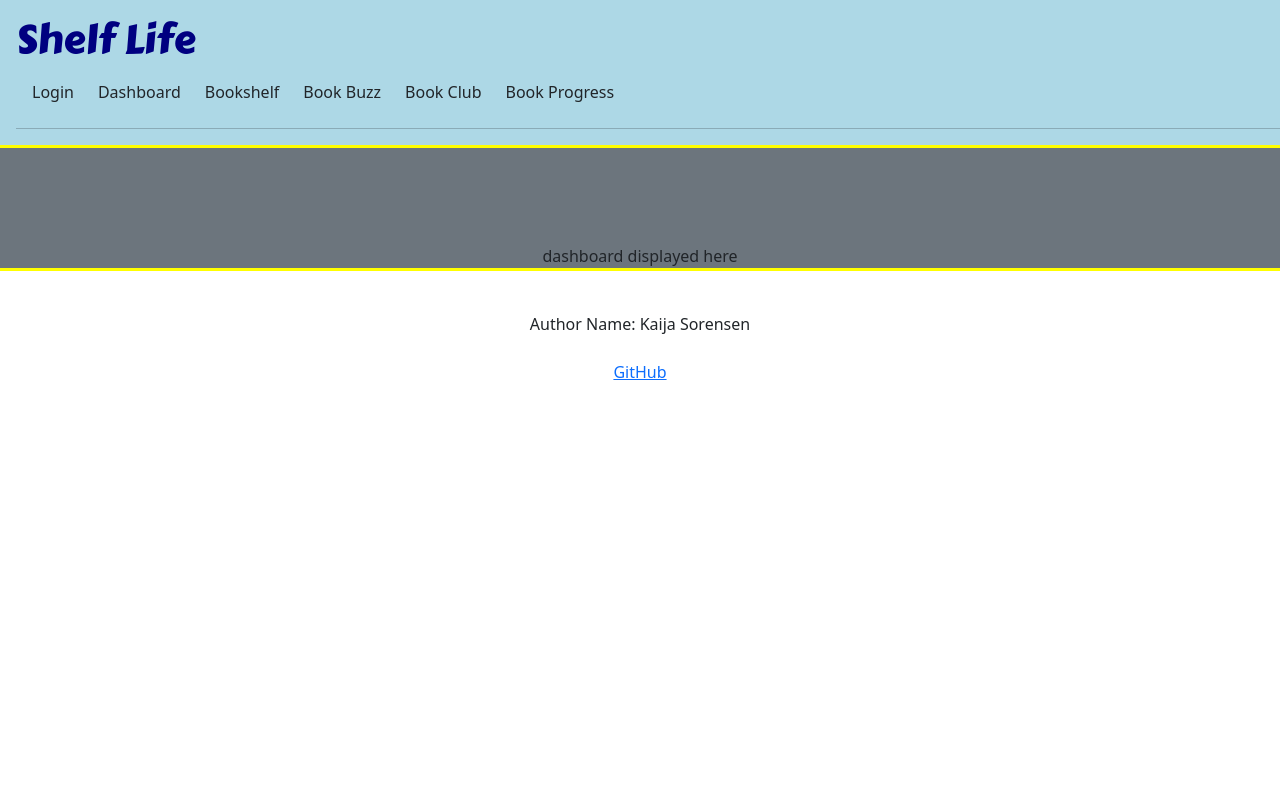
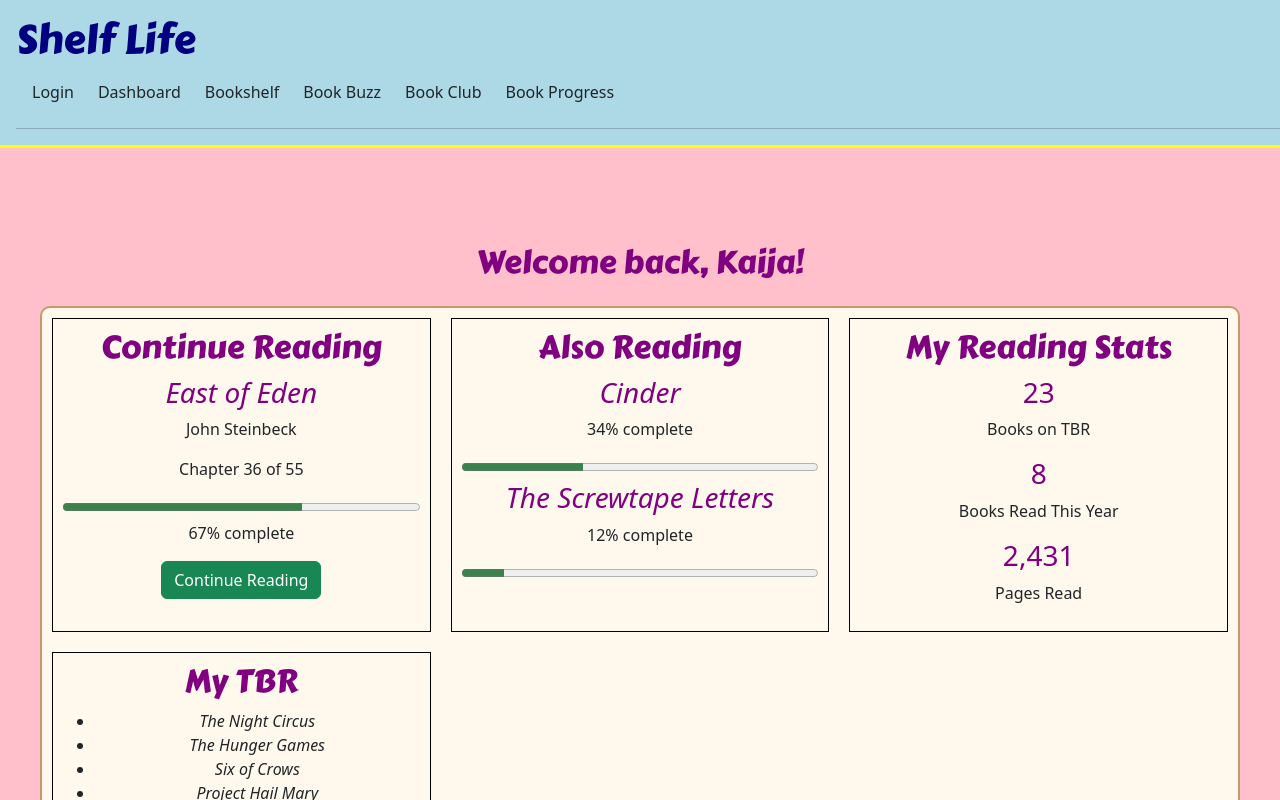
Before and after one commit to kaijakaye/startup, a React (Vite) app in the folder startup-react-p1/: page /dashboard in a window 1280 px wide. Shown: the top 800 px of the page. Built offline with nearby package versions, Linux system fonts and the light colour scheme.

Commit message:
dashboard.jsx

```diff
--- /dev/null
+++ b/startup-react-p1/src/dashboard/dashboard.css
@@ -0,0 +1,17 @@
+.dashboard-grid {
+  display: grid;
+  grid-template-columns: repeat(3, minmax(0,1fr));
+  gap: 1.25rem;
+  width: 100%;
+  max-width: 1200px;
+  background-color: #fff8ed;
+  border: 2px solid #c49a6c;
+  border-radius: 10px;
+  padding: 10px;
+}
+
+.dashboard-grid section {
+  border: 1px solid black;
+  padding: 10px;
+  text-align: center;
+}
--- a/startup-react-p1/src/dashboard/dashboard.jsx
+++ b/startup-react-p1/src/dashboard/dashboard.jsx
@@ -1,9 +1,91 @@
 import React from 'react';
+import './dashboard.css';
 
 export function Dashboard() {
   return (
-    <main className="container-fluid bg-secondary text-center">
-      <div>dashboard displayed here</div>
+    <main>
+      <h2>Welcome back, Kaija!</h2>
+      <div className="dashboard-grid">
+      <section className="continue-reading">
+
+            <h2>Continue Reading</h2>
+
+            <article className="current-book">
+
+                <div className="book-info">
+
+                    <h3><em>East of Eden</em></h3>
+
+                    <p>John Steinbeck</p>
+
+                    <p>Chapter 36 of 55</p>
+
+                    <progress value="67" max="100"></progress>
+
+                    <p>67% complete</p>
+
+                    <button className="btn btn-success"> Continue Reading</button>
+
+                </div>
+
+            </article>
+
+        </section>
+
+        <section className="other-reading">
+
+            <h2>Also Reading</h2>
+
+            <article>
+                <h3><em>Cinder</em></h3>
+                <p>34% complete</p>
+                <progress value="34" max="100"></progress>
+            </article>
+
+            <article>
+                <h3><em>The Screwtape Letters</em></h3>
+                <p>12% complete</p>
+                <progress value="12" max="100"></progress>
+            </article>
+
+        </section>
+
+        <section className="reading-stats">
+
+            <h2>My Reading Stats</h2>
+
+            <div className="stat">
+                <h3>23</h3>
+                <p>Books on TBR</p>
+            </div>
+
+            <div className="stat">
+                <h3>8</h3>
+                <p>Books Read This Year</p>
+            </div>
+
+            <div className="stat">
+                <h3>2,431</h3>
+                <p>Pages Read</p>
+            </div>
+
+        </section>
+
+        <section className="tbr-preview">
+
+            <h2>My TBR</h2>
+
+            <ul>
+                <li><em>The Night Circus</em></li>
+                <li><em>The Hunger Games</em></li>
+                <li><em>Six of Crows</em></li>
+                <li><em>Project Hail Mary</em></li>
+            </ul>
+
+            <button className="btn btn-success"> View my full bookshelf</button>
+
+        </section>
+        </div>
     </main>
   );
 }
```
